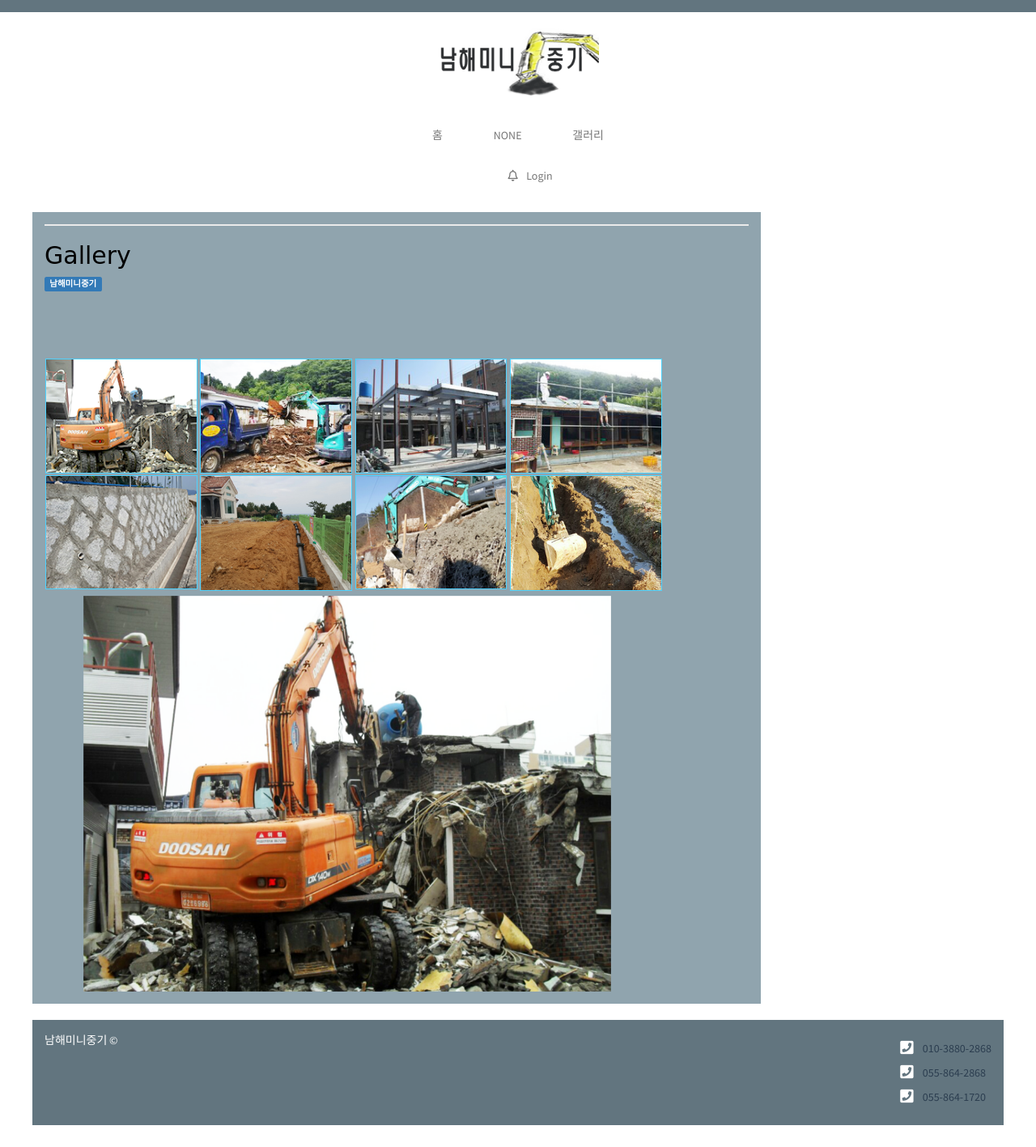
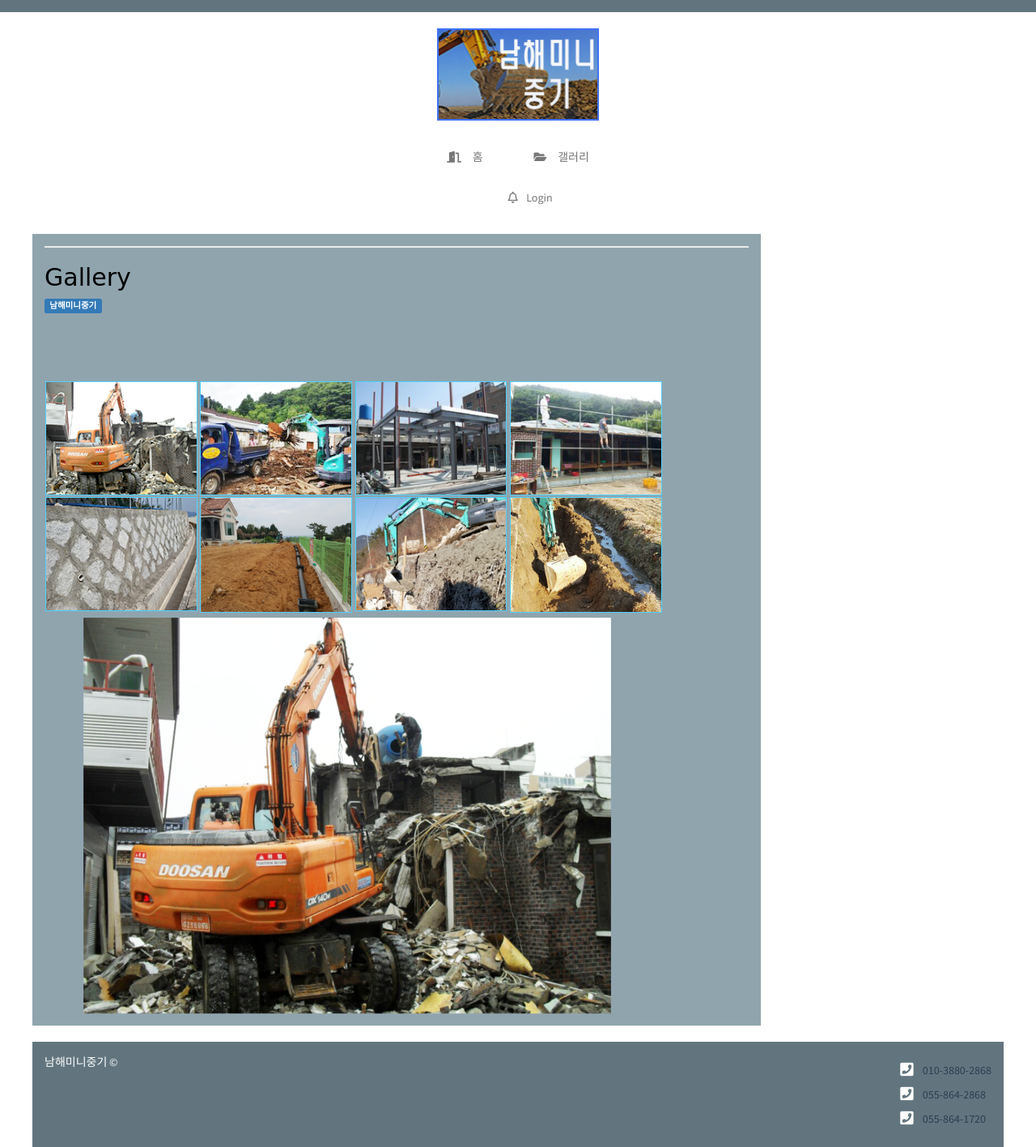
Before and after one commit to 25tens/namhaemini, a Django app: page /gallery/ in a window 1280 px wide. Shown: the whole page at 81% size. Before the commit the page ends 1390 px from the top, so only its background shows below. Run offline with Django 3.2, Linux system fonts and the light colour scheme; some libraries are stand-ins or nearby versions; some web fonts are replaced.

Commit message:
my octtaehwa in forth

```diff
--- a/blog/templates/blog/base.html
+++ b/blog/templates/blog/base.html
@@ -16,11 +16,11 @@
     <link rel="stylesheet" href="{% static "css/octtgallery.css" %}">
 
     <link rel="stylesheet" href="https://use.fontawesome.com/releases/v5.3.1/css/all.css" integrity="sha384-mzrmE5qonljUremFsqc01SB46JvROS7bZs3IO2EmfFsd15uHvIt+Y8vEf7N7fWAU" crossorigin="anonymous">
-    <link rel="shortcut icon" href="img/ico/32.png" sizes="32x32" type="image/png"/>
-    <link rel="apple-touch-icon-precomposed" href="img/ico/60.png" type="image/png"/>
-    <link rel="apple-touch-icon-precomposed" sizes="72x72" href="img/ico/72.png" type="image/png"/>
-    <link rel="apple-touch-icon-precomposed" sizes="120x120" href="img/ico/120.png" type="image/png"/>
-    <link rel="apple-touch-icon-precomposed" sizes="152x152" href="img/ico/152.png" type="image/png"/>
+    <link rel="shortcut icon" href="{% static 'img/favi-bini.png' %}" sizes="32x32" type="image/png"/>
+    <link rel="apple-touch-icon-precomposed" href="{% static 'img/favi-bini.png' %}" type="image/png"/>
+    <link rel="apple-touch-icon-precomposed" sizes="72x72" href="{% static 'img/favi-bini.png' %}" type="image/png"/>
+    <link rel="apple-touch-icon-precomposed" sizes="120x120" href="{% static 'img/favi-bini.png' %}" type="image/png"/>
+    <link rel="apple-touch-icon-precomposed" sizes="152x152" href="{% static 'img/favi-bini.png' %}" type="image/png"/>
     <!--[if lt IE 9]>
       <script src="https://oss.maxcdn.com/libs/html5shiv/3.7.0/html5shiv.js"></script>
       <script src="https://oss.maxcdn.com/libs/respond.js/1.4.2/respond.min.js"></script>
@@ -30,7 +30,7 @@
   <body id="home">
 
    <header role="banner">
-  <img id="logo-main" src="{% static 'img/logo15.png' %}" width="200" alt="Logo Thing main logo"/>
+  <img id="logo-main" src="{% static 'img/logo010.png' %}" width="200" alt="Logo Thing main logo"/>
 <nav id="navbar-primary" class="navbar navbar-default" role="navigation">
   <div class="container-fluid">
     <!-- Brand and toggle get grouped for better mobile display -->
@@ -44,9 +44,9 @@
     </div>
     <div class="collapse navbar-collapse" id="navbar-primary-collapse">
       <ul class="nav navbar-nav mr-auto">
-        <li class=""><a href="{% url 'post_list' %}">홈</a></li>
-        <li><a href="#">NONE</a></li>
-        <li><a href="{% url 'gallery' %}">갤러리</a></li>
+        <li class=""><a href="{% url 'post_list' %}">  <i class="fas fa-door-open"></i> &nbsp; &nbsp; 홈</a></li>
+        <!-- <li><a href=" ">NONE</a></li> -->
+        <li><a href="{% url 'gallery' %}"><i class="fas fa-folder-open"></i> &nbsp; &nbsp; 갤러리</a></li>
 
       </ul>
       <ul class="nav navbar-nav navbar-right">
--- a/blog/templates/blog/post_list.html
+++ b/blog/templates/blog/post_list.html
@@ -170,7 +170,7 @@ background-position: top center;">
     </div>
   </section>
 
-  <footer class="footer" style="background:#62757f;">
+  <footer id="mon" class="footer" style="background:#62757f;">
   <div class="container-fluid">
     <div class="row">
       <div class="col-sm-8">
```
Also changed, not shown: blog/static/img/favi-bini.png (added), blog/static/img/logo010.png (added), blog/static/img/logo10.png (deleted), blog/static/img/logo11.png (deleted), blog/static/img/logo15.png (deleted).
